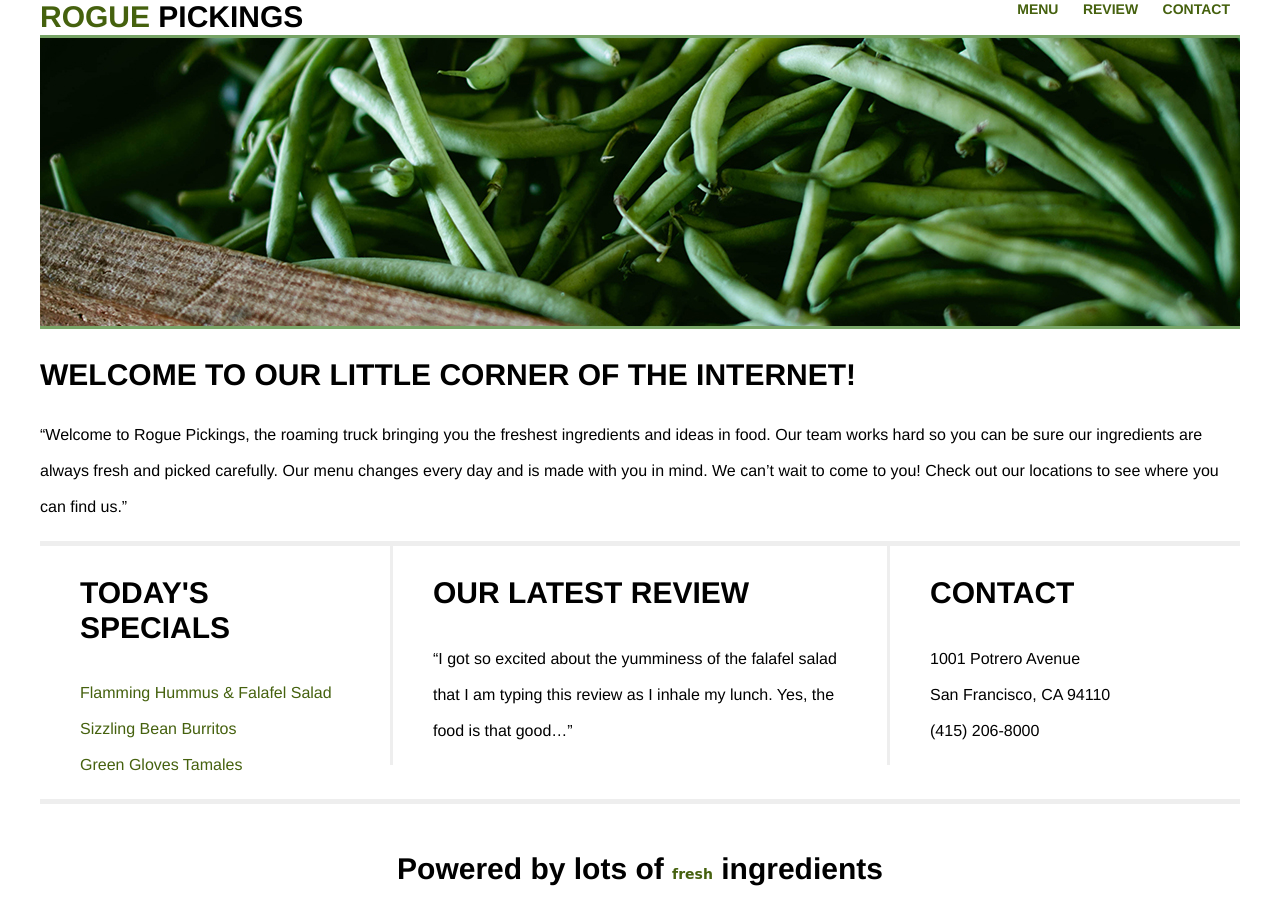
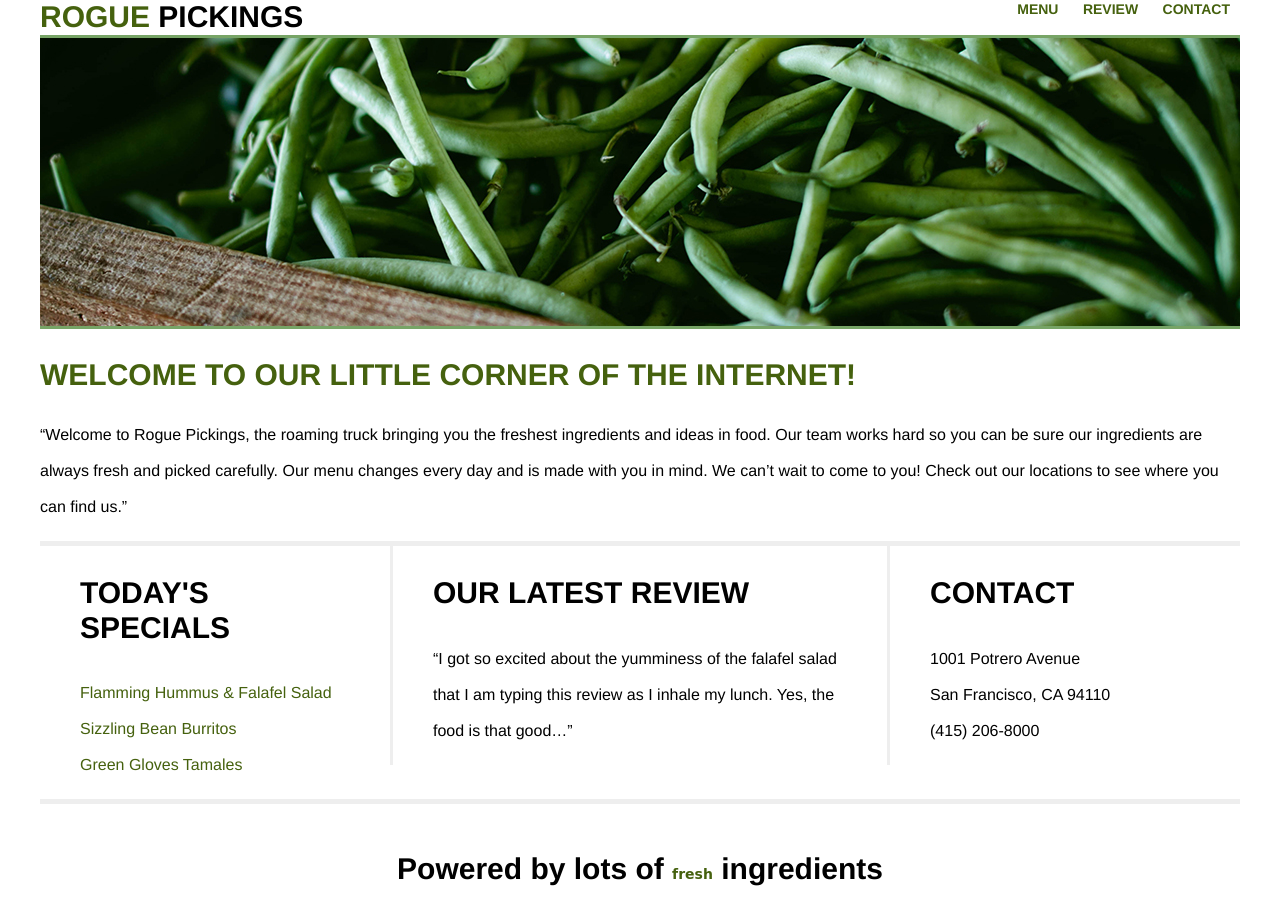
Before and after one commit to alvaradomylanie/mylanies-rogue-pickings-project-Skillcrush, a plain HTML site: page index.html in a window 1280 px wide. Drawn offline with Linux system fonts and the light colour scheme; a web font is replaced by a local one.

Commit message:
Update main.css
Input the font color in h2.

```diff
--- a/css/main.css
+++ b/css/main.css
@@ -24,6 +24,7 @@ h1 {
 
 h2 {
     font-size: 30px;
+    color: #45610E;
 
 }
 
```
